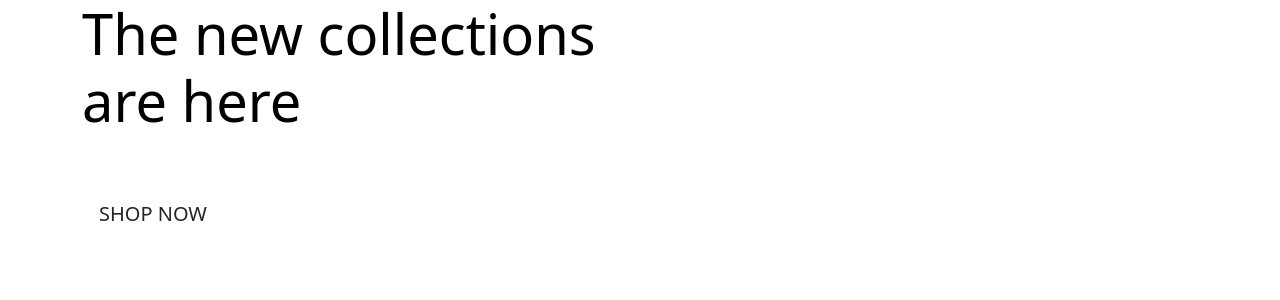
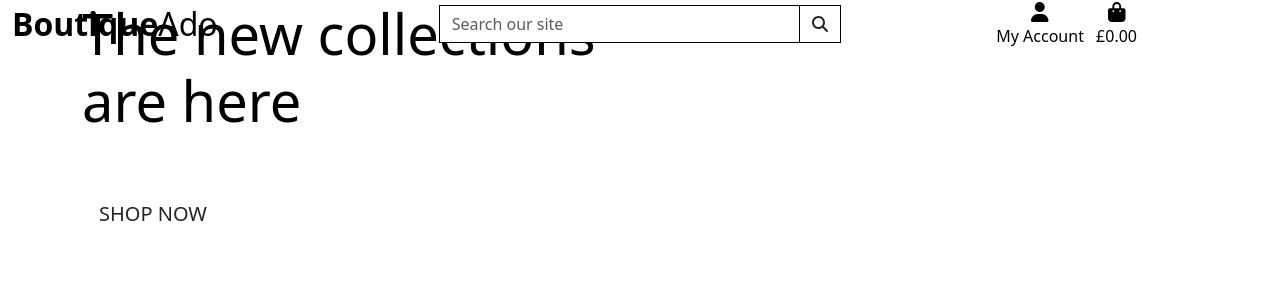
Before and after one commit to stephenbeese/Boutique_Ado, a Django app: page / in a window 1280 px wide. Shown: the top 300 px of the page. Run offline with Django 3.2, Linux system fonts and the light colour scheme; some libraries are stand-ins or nearby versions.

Commit message:
Add main page header

```diff
--- a/templates/base.html
+++ b/templates/base.html
@@ -34,6 +34,8 @@
     <script src="https://cdn.jsdelivr.net/npm/bootstrap@5.3.0/dist/js/bootstrap.min.js"
         integrity="sha384-fbbOQedDUMZZ5KreZpsbe1LCZPVmfTnH7ois6mU1QK+m14rQ1l2bGBq41eYeM/fS" crossorigin="anonymous">
     </script>
+    <script src="https://use.fontawesome.com/releases/v6.3.0/js/all.js" crossorigin="anonymous"></script>
+
     {% endblock %}
 
     {% block extra_js %}
@@ -44,7 +46,68 @@
 </head>
 
 <body>
-    <header class="container-fluid fixed-top"></header>
+    <header class="container-fluid fixed-top">
+        <div class="row">
+            <div class="col-12 col-lg-4 my-auto py-1 py-lg-0 text-lg-left">
+                <a href="{% url 'home' %}" class="nav-link main-logo-link">
+                    <h2 class="logo-font text-black my-0"><strong>Boutique</strong>Ado</h2>
+                </a>
+            </div>
+            <div class="col-12 col-lg-4 my-auto py-1 py-lg-0">
+                <form method="GET" action="">
+                    <div class="input-group w-100">
+                        <input class="form-control border border-black rounded-0" type="text" name="q"
+                            placeholder="Search our site">
+                        <div class="input-group-append">
+                            <button class="form-control btn btn-black border border-black rounded-0" type="submit">
+                                <span class="icon">
+                                    <i class="fas fa-search"></i>
+                                </span>
+                            </button>
+                        </div>
+                    </div>
+                </form>
+            </div>
+            <div class="col-12 col-lg-4 my-auto py-1 py-lg-0">
+                <ul class="list-inline list-unstyled text-center text-lg-right my-0">
+                    <li class="list-inline-item dropdown">
+                        <a class="text-black nav-link" href="#" id="user-options" data-toggle="dropdown" aria-haspopup="true" aria-expanded="false">
+                            <div class="text-center">
+                                <div><i class="fas fa-user fa-lg"></i></div>
+                                <p class="my-0">My Account</p>
+                            </div>
+                        </a>
+                        <div class="dropdown-menu border-0" aria-labelledby="user-options">
+                            {% if request.user.is_authenticated %}
+                                {% if request.user.is_superuser %}
+                                    <a href="" class="dropdown-item">Product Management</a>
+                                {% endif %}
+                                    <a href="" class="dropdown-item">My Profile</a>
+                                    <a href="{% url 'account_logout' %}" class="dropdown-item">Logout</a>
+                            {% else %}
+                                    <a href="{% url 'account_signup' %}" class="dropdown-item">Register</a>
+                                    <a href="{% url 'account_login' %}" class="dropdown-item">Login</a>
+                            {% endif %}
+                            </div>
+                    </li>
+                    <li class="list-inline-item">
+                        <a class="{% if grand_total %} text-info fw-bold {% else %} text-black {% endif %} nav-link" href="">
+                            <div class="text-center">
+                                <div><i class="fas fa-shopping-bag fa-lg"></i></div>
+                                <p class="my-0">
+                                    {% if grand_total %}
+                                        £{{ grand_total|floatformat:2 }}
+                                    {% else %}
+                                        £0.00
+                                    {% endif %}
+                                </p>
+                            </div>
+                        </a>
+                    </li>
+                </ul>
+            </div>
+        </div>
+    </header>
 
 
     {% if messages %}
```
